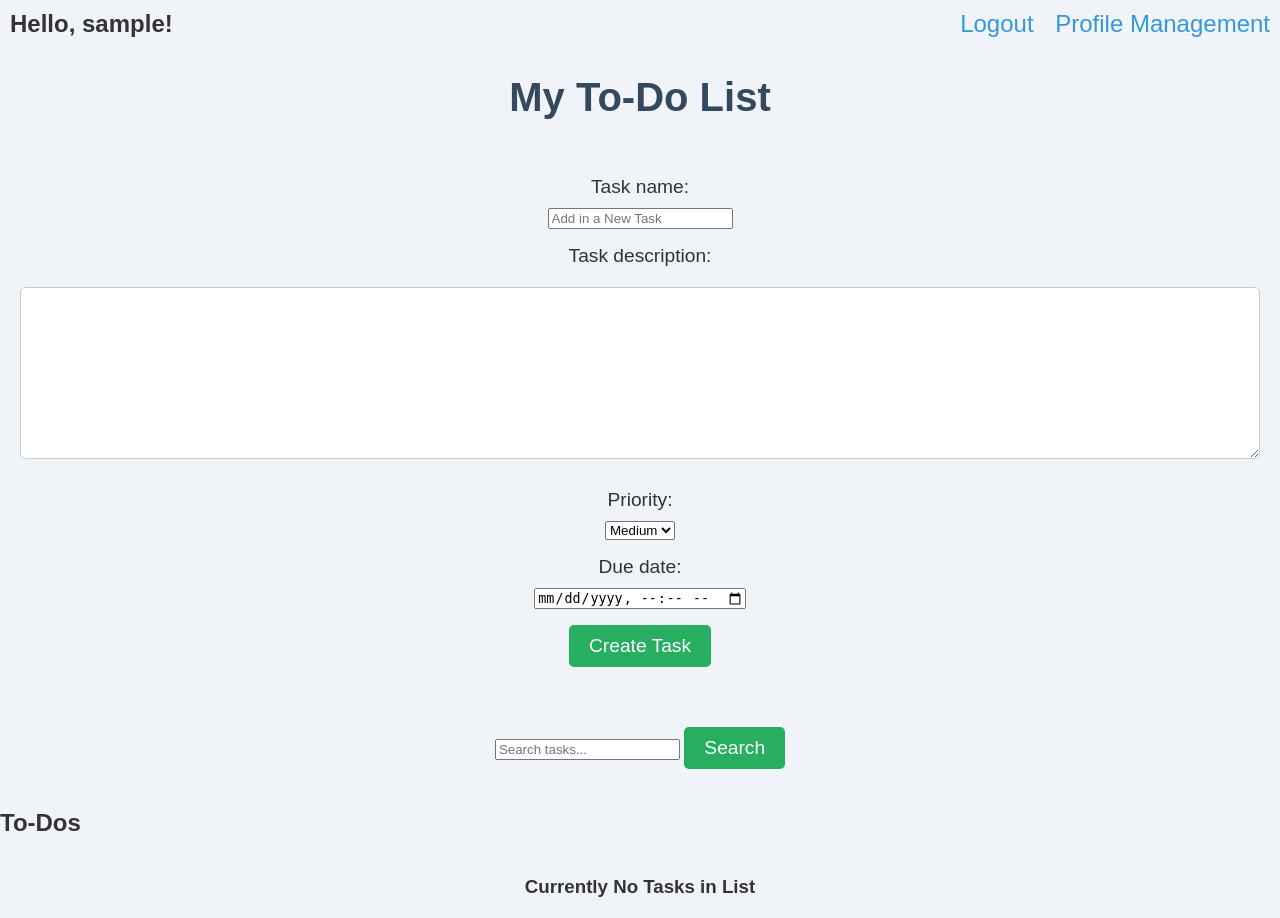
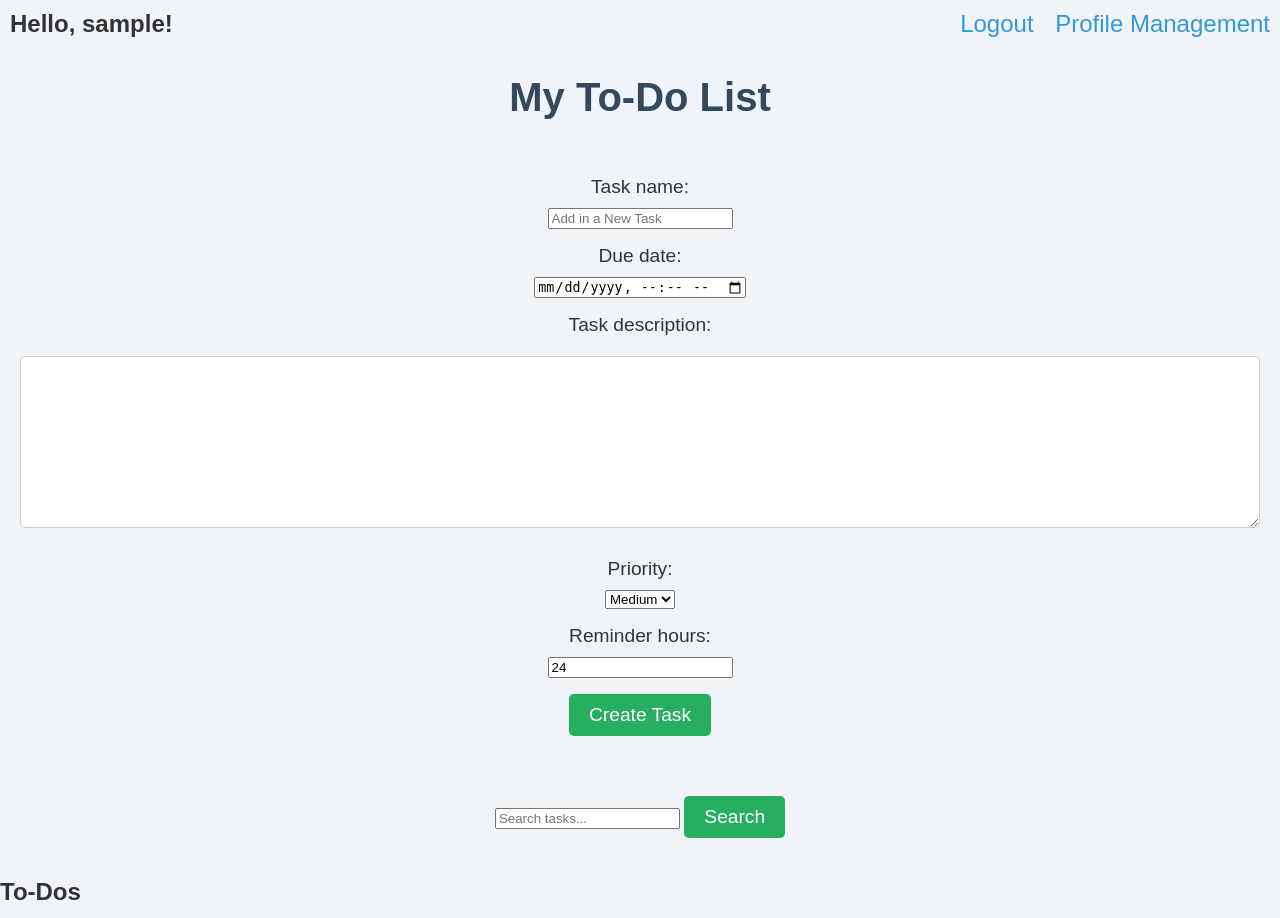
Before and after one commit to DePaul-CSC-394-401/mini-project-team-1, a Django app: page /tasks/ in a window 1280 px wide. Shown: the top 918 px of the page. Before the commit the page ends 897 px from the top, so only its background shows below. Run offline with Django 5.2, Linux system fonts and the light colour scheme; the visitor is signed in with stand-in values (Sample User, id 1); data that the repository does not hold is empty.

Commit message:
reminder notification functional

```diff
--- a/templates/tasks.html
+++ b/templates/tasks.html
@@ -63,5 +63,13 @@
             {% endfor %}
         </div>
     </div>
+    <script>
+        window.onload = function() {
+            var reminderMessage = "{{ reminder_message }}";
+            if (reminderMessage) {
+                alert(reminderMessage);
+            }
+        };
+    </script>
 </body>
 {% endblock %}
--- a/todo_app/forms.py
+++ b/todo_app/forms.py
@@ -9,7 +9,7 @@ class TaskForm(forms.ModelForm):
 
     class Meta:
         model = Task
-        fields = ['task_name', 'task_description', 'priority']
+        fields = ['task_name', 'due_date', 'task_description', 'priority', 'reminder_hours']
 
 # ** Email Update Form for Profile Management **
 class EmailUpdateForm(forms.ModelForm):
--- a/todo_app/models.py
+++ b/todo_app/models.py
@@ -17,6 +17,7 @@ class Task(models.Model):
     created_at = models.DateTimeField(auto_now_add=True)
     due_date = models.DateTimeField(blank=True, null=True)
     priority = models.CharField(max_length=10, choices=PRIORITY_CHOICES, default='Medium')
+    reminder_hours = models.IntegerField(default=24) #default reminder time is 24 hours
 
     def __str__(self):
         return self.task_name
--- a/todo_app/views.py
+++ b/todo_app/views.py
@@ -1,3 +1,4 @@
+from datetime import timedelta, timezone
 from django.shortcuts import render, redirect
 from django.contrib.auth.models import User
 from django.contrib.auth import authenticate, login, logout
@@ -10,6 +11,8 @@ from .forms import TaskForm, TaskUpdateForm
 from django.contrib.auth import update_session_auth_hash
 from django.contrib.auth.forms import PasswordChangeForm
 from django.db import models
+from django.utils import timezone
+
 
 
 
@@ -39,6 +42,10 @@ def userlogin(request):
 
         if user is not None:
             login(request, user)
+            tasks = Task.objects.filter(user=user)
+            reminder_tasks = [task for task in tasks if task.due_date and task.due_date - timedelta(hours=task.reminder_hours) <= timezone.now()]
+            if reminder_tasks:
+                request.session['reminder'] = f"You have {len(reminder_tasks)} task(s) due soon!"
             return redirect('tasks')
         else:
             return render(request, 'userlogin.html', {'error': 'INCORRECT USERNAME OR PASSWORD'})
@@ -89,7 +96,10 @@ def taskList(request):
     else:
         error_message = ""
 
-    context = {'tasks': tasks, 'TaskForm': form, 'error_message': error_message}
+    #checks for reminder message
+    reminder_message = request.session.pop('reminder', None)
+
+    context = {'tasks': tasks, 'TaskForm': form, 'error_message': error_message, 'reminder_message': reminder_message}
     return render(request, 'tasks.html', context)
 
 
```
Also changed, not shown: todo_app/migrations/0008_task_reminder_hours.py (added).
